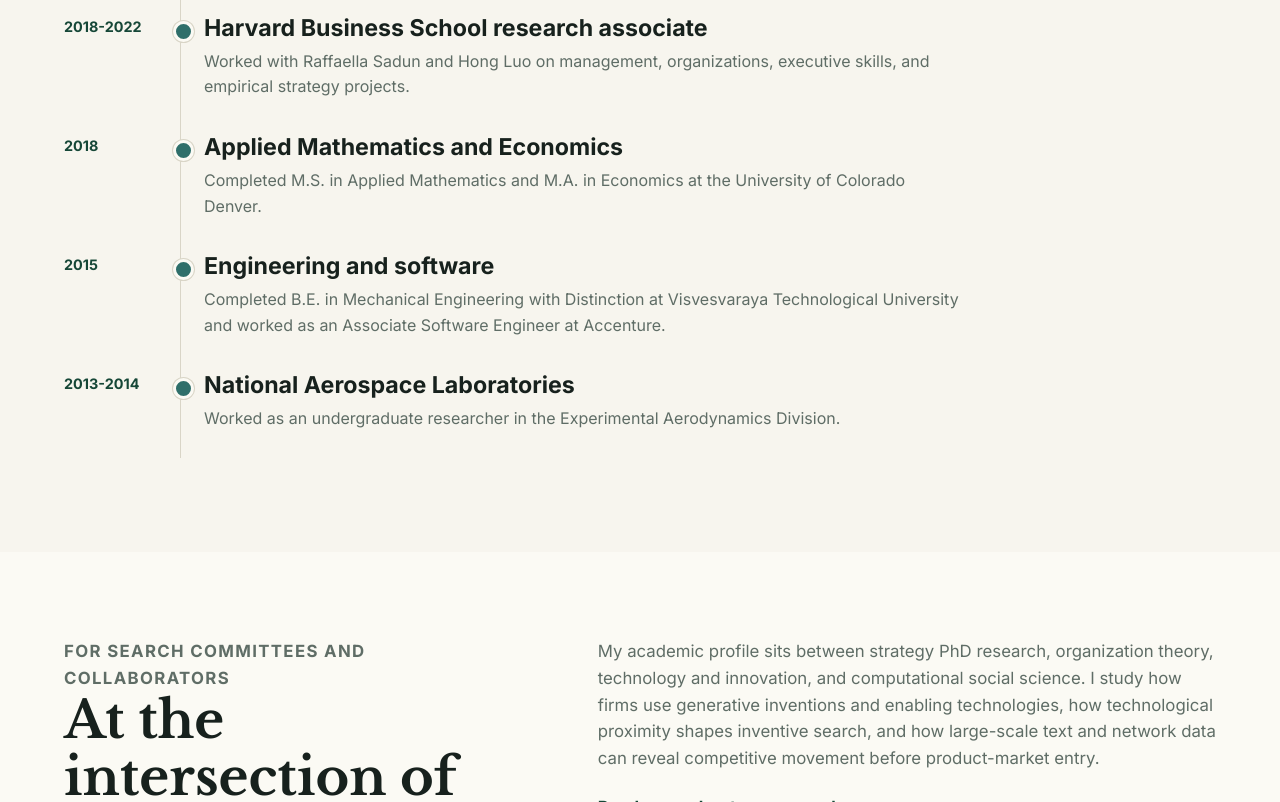
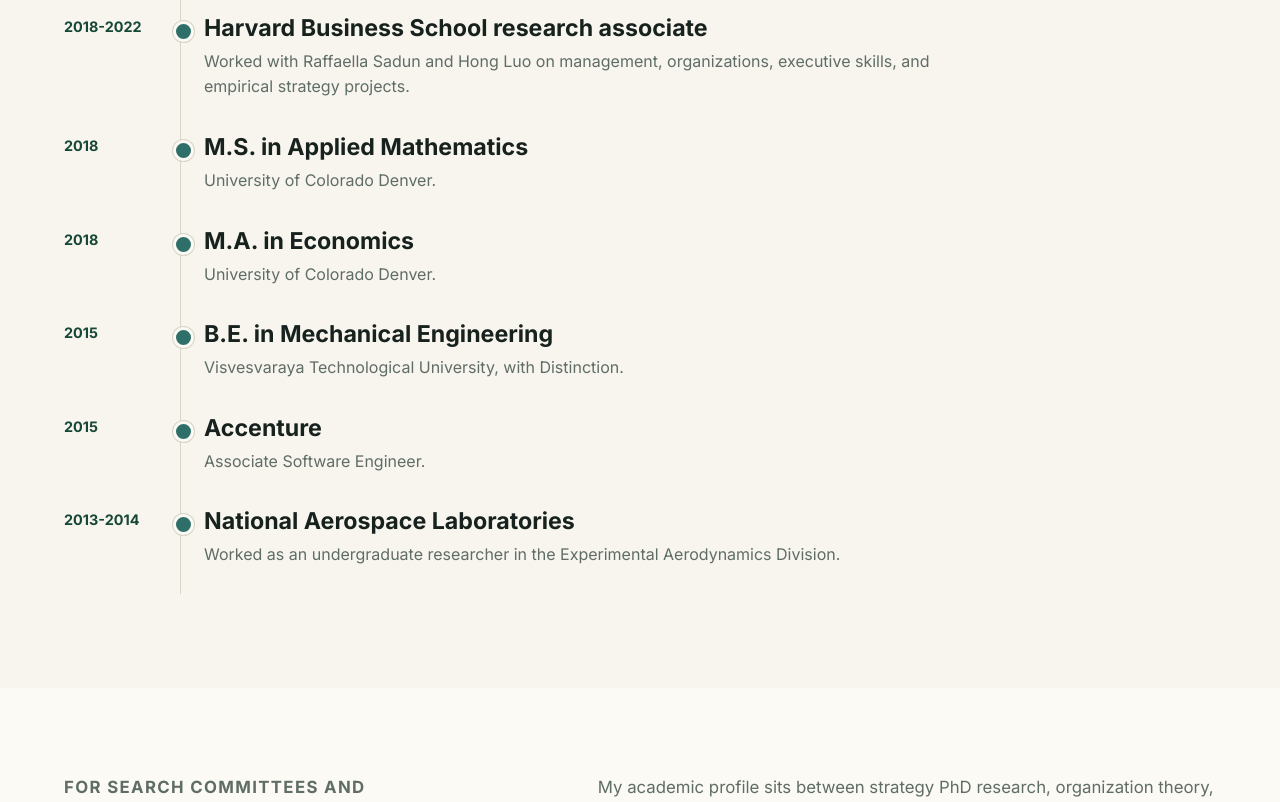
Before and after one commit to tejasramdassds-sudo/tejasramdassds-sudo.github.io, a plain HTML site: page index.html in a window 1280 px wide. Shown: the part 1820-2622 px from the top of the page. Drawn offline with nearby package versions, Linux system fonts and the light colour scheme.

Commit message:
Split timeline degrees and roles

```diff
--- a/index.html
+++ b/index.html
@@ -105,15 +105,29 @@
           <article class="timeline-item">
             <time>2018</time>
             <div>
-              <h3>Applied Mathematics and Economics</h3>
-              <p>Completed M.S. in Applied Mathematics and M.A. in Economics at the University of Colorado Denver.</p>
+              <h3>M.S. in Applied Mathematics</h3>
+              <p>University of Colorado Denver.</p>
+            </div>
+          </article>
+          <article class="timeline-item">
+            <time>2018</time>
+            <div>
+              <h3>M.A. in Economics</h3>
+              <p>University of Colorado Denver.</p>
             </div>
           </article>
           <article class="timeline-item">
             <time>2015</time>
             <div>
-              <h3>Engineering and software</h3>
-              <p>Completed B.E. in Mechanical Engineering with Distinction at Visvesvaraya Technological University and worked as an Associate Software Engineer at Accenture.</p>
+              <h3>B.E. in Mechanical Engineering</h3>
+              <p>Visvesvaraya Technological University, with Distinction.</p>
+            </div>
+          </article>
+          <article class="timeline-item">
+            <time>2015</time>
+            <div>
+              <h3>Accenture</h3>
+              <p>Associate Software Engineer.</p>
             </div>
           </article>
           <article class="timeline-item">
```
